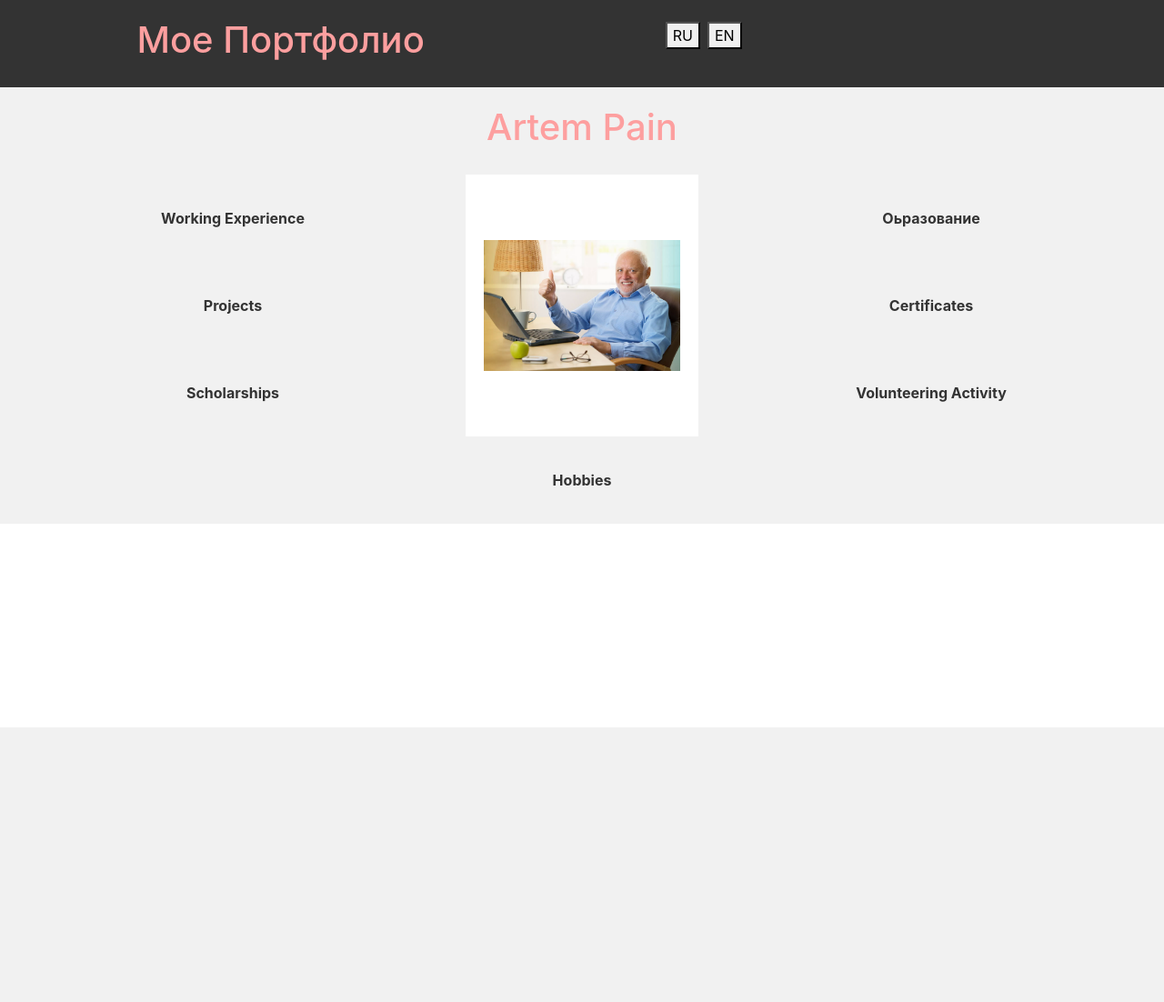
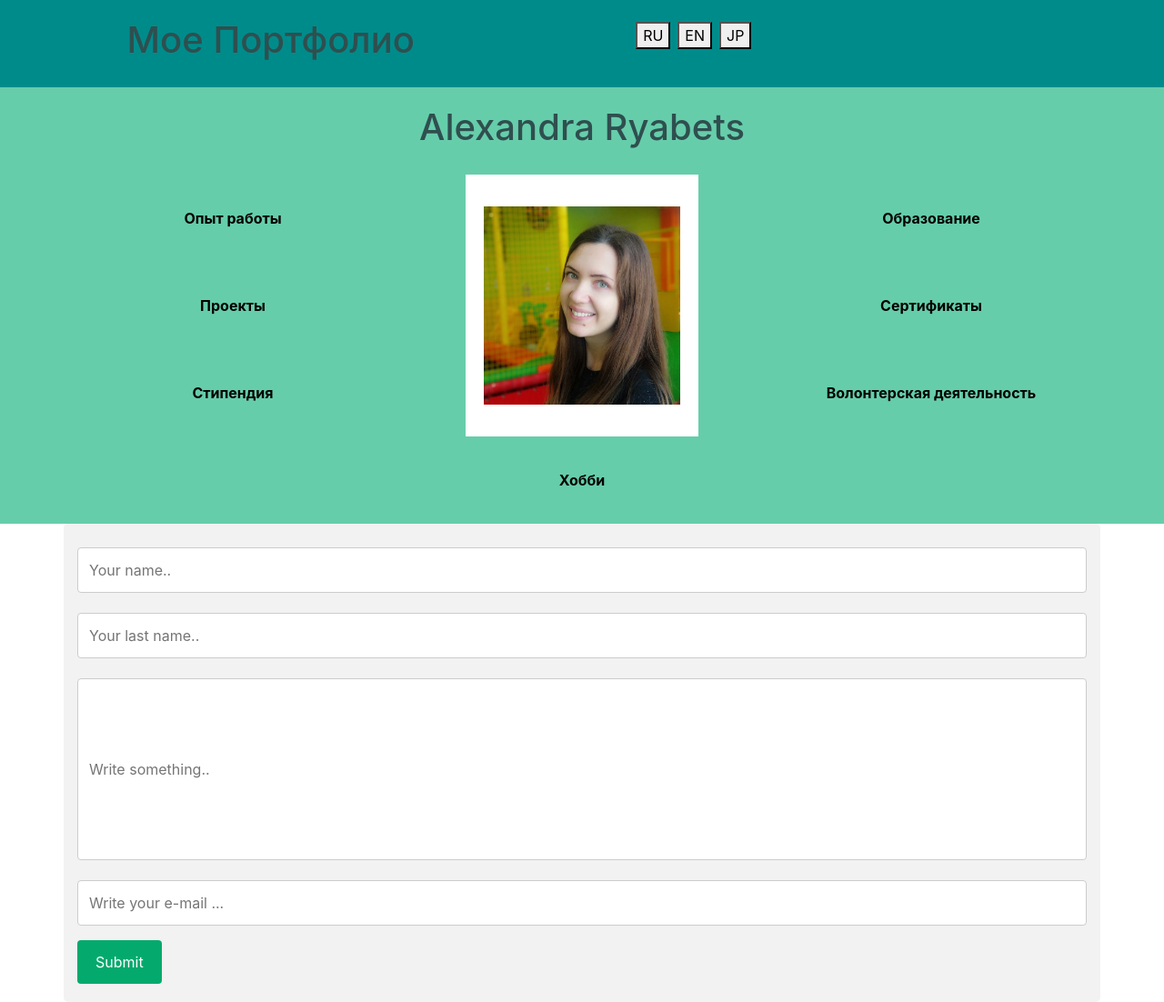
Before and after one commit to ewewraw/flask-for-beginners-course, a Flask app: page /portfolio in a window 1280 px wide. Shown: the whole page at 91% size. Before the commit the page ends 800 px from the top, so only its background shows below. Run offline with Flask 3, Linux system fonts and the light colour scheme; parts of the project's set-up code (start-up, migrations or seed data) failed here and were passed over.

Commit message:
all done

```diff
--- a/language/en_EN.json
+++ b/language/en_EN.json
@@ -1,4 +1,11 @@
 {
+  "name": "Alexandra Ryabets",
   "my_portfolio": "My Portfolio",
-  "education": "Education"
+  "education": "Education",
+  "working_exp": "Working Experience",
+  "volunteering": "Volunteering",
+  "projects": "Projects",
+  "scholarship": "Scholarship",
+  "certificates": "Certificates",
+  "hobbies": "Hobbies"
 }
--- /dev/null
+++ b/language/jp_JP.json
@@ -0,0 +1,11 @@
+{
+  "name": "Александра Рябец",
+  "my_portfolio": "私のポートフォリオ",
+  "education": "教育",
+  "working_exp": "経験",
+  "volunteering": "ボランティア活動",
+  "projects": "プロジェクト",
+  "scholarship": "奨学金",
+  "certificates": "証明書",
+  "hobbies": "趣味"
+}
--- a/language/ru_RU.json
+++ b/language/ru_RU.json
@@ -1,5 +1,11 @@
 {
+  "name": "Александра Рябец",
   "my_portfolio": "Мое Портфолио",
-    "education": "Оьразование"
-
+  "education": "Образование",
+  "working_exp": "Опыт работы",
+  "volunteering": "Волонтерская деятельность",
+  "projects": "Проекты",
+  "scholarship": "Стипендия",
+  "certificates": "Сертификаты",
+  "hobbies": "Хобби"
 }
--- a/main2.py
+++ b/main2.py
@@ -13,7 +13,7 @@ app = Flask(__name__)
 app.config['MAIL_SERVER'] = 'smtp.gmail.com'
 app.config['MAIL_PORT'] = 465
 # TODO: replace with your email
-app.config['MAIL_USERNAME'] = os.getenv("FROM_EMAIL")
+app.config['MAIL_USERNAME'] = os.getenv("FROM_EMAIL")#вручную написать эмейл
 # TODO:
 # The following line should contain a password set in app passwords ion your google account.
 # The password itself should be stored in .env file. DO NOT PUSH YOUR .env FILE TO GIT!!!
@@ -24,7 +24,7 @@ app.config['MAIL_USE_SSL'] = True
 
 mail = Mail(app)
 
-# app_language = 'en_EN'
+app_language = 'en_EN'
 
 @app.route('/portfolio')
 def main_page():
@@ -34,11 +34,11 @@ def main_page():
     # What kind of object is that? What is inside?
     # Maybe you can print it and have a look?
     # TODO: Main task: 1) make everything translatable 2) add another language (any)
-    return render_template('portfolio.html', translations=languages.get('ru_RU'))
+    return render_template('portfolio.html', translations=languages.get(app_language))
 
 @app.route('/dummy_function', methods = ['POST'])
 def dummy_function():
-    # global app_language
+    global app_language
     # TODO
     # what is this weird function?
     lang = request.form['lang']
@@ -46,20 +46,27 @@ def dummy_function():
     print(lang)
     print("button clicked")
     if lang == 'en':
-        return render_template('portfolio.html', translations=languages.get('en_EN'))
+        app_language = 'en_EN'
+        return render_template('portfolio.html', translations=languages.get(app_language))
+    elif lang == 'ru':
+        app_language = 'ru_RU'
+        return render_template('portfolio.html', translations=languages.get(app_language))
     else:
-        return render_template('portfolio.html', translations=languages.get('en_EN'))
-
+        app_language = 'jp_JP'
+        return render_template('portfolio.html', translations=languages.get(app_language))
 @app.route('/random')
 def random_page():
     return render_template('index.html')
 
-@app.route("/send-test-email")
+@app.route("/send-test-email", methods = ['POST'])
 def index():
-    msg = Message('Damn it really works!', sender = 'ewewraw@gmail.com', recipients = ['natalia.markoborodova@mailbox.tu-dresden.de'])
-    msg.body = "Hey dude, sending you this email from my Flask app, lmk if it works"
+    firstname = request.form['firstname']
+    lastname = request.form['lastname']
+    message = request.form['message']
+    msg = Message('New email from' + ' ' + firstname +' ' + lastname, sender = 'ryabets.alexandra@gmail.com', recipients = ['alexandra.ryabets@mail.ru'])
+    msg.body = request.form['message']
     mail.send(msg)
-    return "Message sent!"
+    return "Your message is sent!"
 
 def get_stats(input):
     return locale.format_string('%d', input)
--- a/static/portfolio.css
+++ b/static/portfolio.css
@@ -5,7 +5,7 @@ body {
 }
 
 header {
-    background-color: #333;
+    background-color: #008B8B;
     color: #fff;
     text-align: center;
     padding: 20px;
@@ -13,7 +13,7 @@ header {
 
 h1 {
     margin: 0;
-    color: #FD9F9F;
+    color: #2F4F4F;
 }
 
 main {
@@ -52,19 +52,19 @@ main {
     flex-direction: column;
     align-items: center;
     justify-content: center;
-    background-color: #f1f1f1;
+    background-color: #66CDAA;
     padding: 20px;
     text-align: center;
 }
 
 .categories a {
-    color: #333;
+    color: #000000;
     text-decoration: none;
     font-weight: bold;
 }
 
 .categories a:hover {
-    color: #555;
+    color: #000000;
 }
 
 .education {
@@ -101,3 +101,29 @@ main {
 .some-class {
 
 }
+input[type=text], select, textarea {
+  width: 100%; /* Full width */
+  padding: 12px; /* Some padding */
+  border: 1px solid #ccc; /* Gray border */
+  border-radius: 4px; /* Rounded borders */
+  box-sizing: border-box; /* Make sure that padding and width stays in place */
+  margin-top: 6px; /* Add a top margin */
+  margin-bottom: 16px; /* Bottom margin */
+  resize: vertical /* Allow the user to vertically resize the textarea (not horizontally) */
+}
+input[type=submit] {
+  background-color: #04AA6D;
+  color: white;
+  padding: 12px 20px;
+  border: none;
+  border-radius: 4px;
+  cursor: pointer;
+}
+input[type=submit]:hover {
+  background-color: #45a049;
+}
+.container {
+  border-radius: 5px;
+  background-color: #f2f2f2;
+  padding: 20px;
+}
--- a/templates/portfolio.html
+++ b/templates/portfolio.html
@@ -18,7 +18,12 @@
                 <button class="m-1">RU</button>
             </form>
             <form action="/dummy_function" method="post">
+                <input type="hidden" name="lang" value="en" />
                 <button class="m-1">EN</button>
+            </form>
+             <form action="/dummy_function" method="post">
+                <input type="hidden" name="lang" value="jp" />
+                <button class="m-1">JP</button>
             </form>
         </div>
     </div>
@@ -26,33 +31,51 @@
 <main>
     <div class="grid-container">
         <div class="name categories">
-            <h1>Artem Pain</h1>
+            <h1> Alexandra Ryabets </h1>
         </div>
         <div class="education categories">
             <a href="#">{{ translations.get('education') }}</a>
         </div>
         <div class="working-experience categories">
-            <a href="#">Working Experience</a>
+            <a href="#">{{ translations.get('working_exp') }}</a>
         </div>
         <div class="volunteering categories">
-            <a href="/random">Volunteering Activity</a>
+            <a href="/random">{{ translations.get('volunteering') }}</a>
         </div>
         <div class="projects categories">
-            <a href="#">Projects</a>
+            <a href="#">{{ translations.get('projects') }}</a>
         </div>
         <div class="scholarships categories">
-            <a href="https://github.com/ewewraw/flask-for-beginners-course/blob/master/main2.py">Scholarships</a>
+            <a href="https://github.com/ewewraw/flask-for-beginners-course/blob/master/main2.py">{{ translations.get('scholarship') }}</a>
         </div>
         <div class="certificates categories">
-            <a href="#">Certificates</a>
+            <a href="#">{{ translations.get('certificates') }}</a>
         </div>
         <div class="picture">
-            <img src="../static/harold.webp" alt="Profile Picture">
+            <img src="../static/alex.jpeg" alt="Profile Picture">
         </div>
         <div class="hobbies categories">
-            <a href="#">Hobbies</a>
+            <a href="#">{{ translations.get('hobbies') }}</a>
         </div>
     </div>
+    <div class="container">
+  <form action="/send-test-email" method="POST">
+
+<!--    <label for="fname">First Name</label>-->
+    <input type="text" name="firstname" placeholder="Your name.."/>
+
+<!--    <label for="lname">Last Name</label>-->
+    <input type="text" name="lastname" placeholder="Your last name.."/>
+
+<!--    <label for="message">Your message</label>-->
+    <input type='text'  name="message" placeholder="Write something.." style="height:200px"/>
+
+    <input type='text' name="email" placeholder="Write your e-mail ..."/>
+
+    <input type="submit" value="Submit">
+
+  </form>
+</div>
 </main>
 </body>
 </html>
```
Also changed, not shown: static/alex.jpeg (added).
